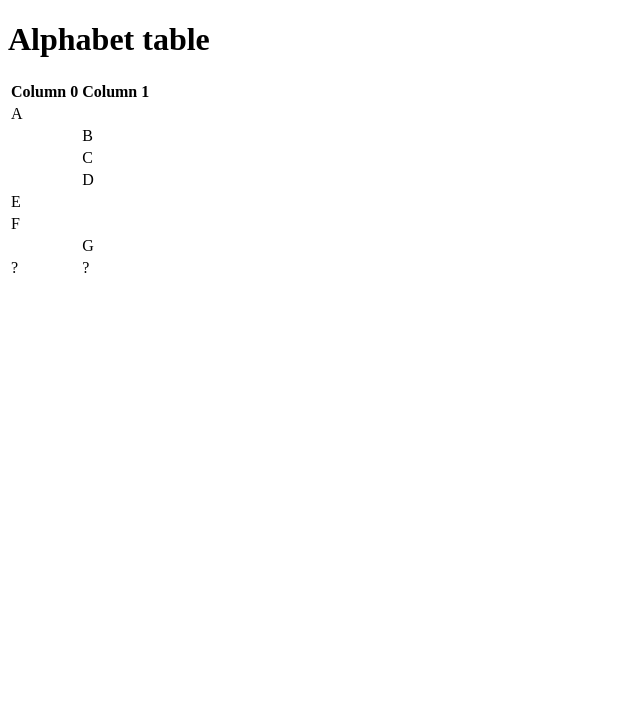
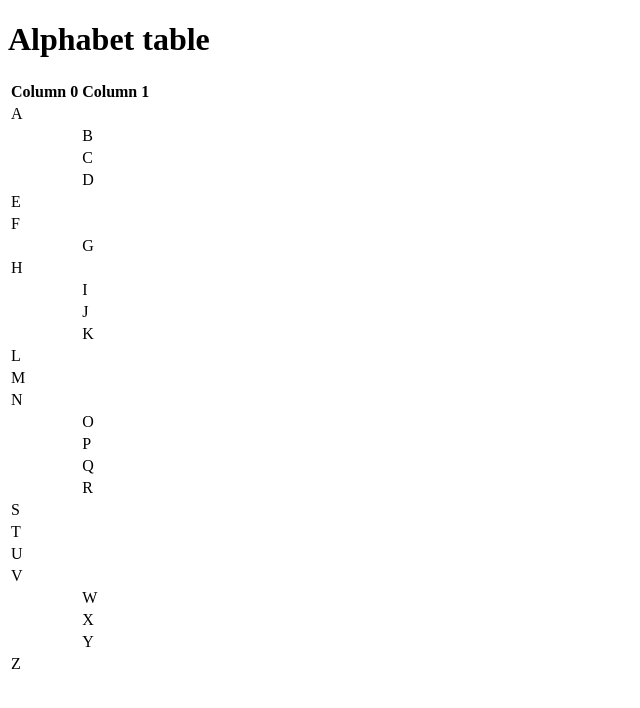
Before and after one commit to comp426-2022-fall/a01-shiqizhang006, a website: page public/index.html in a window 1280 px wide. Shown: the whole page, without its empty margins (0-640 px from the left). Drawn offline with Linux system fonts and the light colour scheme.

Commit message:
fixed index.html

```diff
--- a/public/index.html
+++ b/public/index.html
@@ -37,7 +37,61 @@
                             <td></td><td>G</td>
                     </tr>
                     <tr>
-    						<td>?</td><td>?</td>
+                            <td>H</td><td></td>
+                    </tr>
+                    <tr>
+                            <td></td><td>I</td>
+                    </tr>
+                    <tr>
+                            <td></td><td>J</td>
+                    </tr>
+                    <tr>
+                            <td></td><td>K</td>
+                    </tr>
+                    <tr>
+                            <td>L</td><td></td>
+                    </tr>
+                    <tr>
+                            <td>M</td><td></td>
+                    </tr>
+                    <tr>
+                            <td>N</td><td></td>
+                    </tr>
+                    <tr>
+                            <td></td><td>O</td>
+                    </tr>
+                    <tr>
+                            <td></td><td>P</td>
+                    </tr>
+                    <tr>
+                            <td></td><td>Q</td>
+                    </tr>
+                    <tr>
+                            <td></td><td>R</td>
+                    </tr>
+                    <tr>
+                            <td>S</td><td></td>
+                    </tr>
+                    <tr>
+                            <td>T</td><td></td>
+                    </tr>
+                    <tr>
+                            <td>U</td><td></td>
+                    </tr>
+                    <tr>
+                            <td>V</td><td></td>
+                    </tr>
+                    <tr>
+                            <td></td><td>W</td>
+                    </tr>
+                    <tr>
+                            <td></td><td>X</td>
+                    </tr>
+                    <tr>
+                            <td></td><td>Y</td>
+                    </tr>
+                    <tr>
+                            <td>Z</td><td></td>
                     </tr>
                 </tbody>
             </table>
```
Lines whose indentation alone changed are shown as unchanged.
